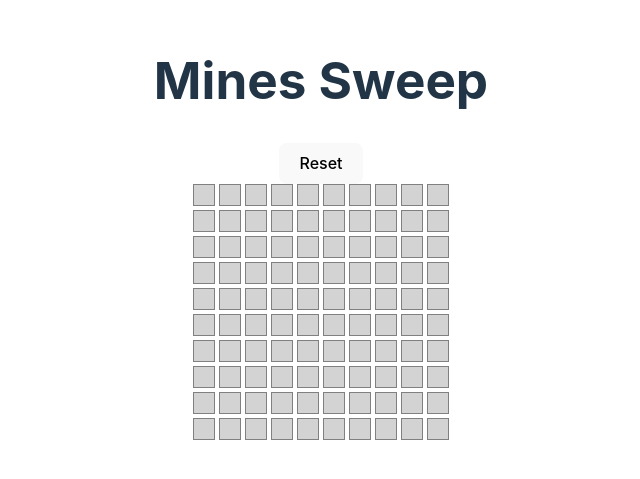
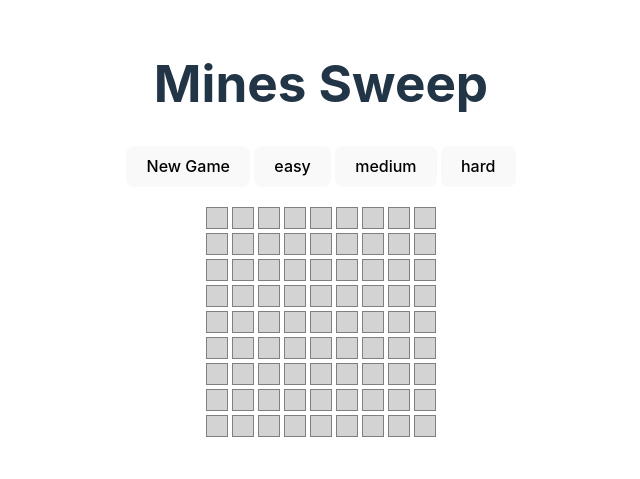
Before and after one commit to mingmoth/mines-sweep-test, a Vue app: page / in a window 1280 px wide. Shown: the part 171-650 px from the top of the page, without its empty margins (319-959 px from the left). Built offline with nearby package versions, Linux system fonts and the light colour scheme.

Commit message:
feat: add gameLevelSetting & game status ready

```diff
--- a/src/App.vue
+++ b/src/App.vue
@@ -1,29 +1,78 @@
 <script setup>
-import { nextTick, ref, watchEffect } from 'vue'
+import { nextTick, ref, watch, watchEffect } from 'vue'
 import Block from './components/Block.vue'
 import { checkLose, checkWin, generateBlocks, revealBlock } from './block'
 
 const statuses = {
+  ready: 'ready',
   playing: 'playing',
   won: 'won',
   lose: 'lose',
 }
 
-const gameStatus = ref(statuses.playing)
-const blocks = ref(generateBlocks(10, 10, 20))
+const gameLevels = {
+  easy: 'easy',
+  medium: 'medium',
+  hard: 'hard',
+}
+
+const gameLevelSettings = {
+  easy: {
+    width: 9,
+    height: 9,
+    mines: 10,
+  },
+  medium: {
+    width: 16,
+    height: 16,
+    mines: 40,
+  },
+  hard: {
+    width: 30,
+    height: 16,
+    mines: 99,
+  },
+}
+
+const gameStatus = ref(statuses.ready)
+const gameLevel = ref(gameLevels.easy)
+const blocks = ref(generateBlocks(gameLevelSettings[gameLevel.value].width, gameLevelSettings[gameLevel.value].height, gameLevelSettings[gameLevel.value].mines))
+
+function startGame() {
+  if(gameStatus.value === statuses.ready) {
+    gameStatus.value = statuses.playing
+  }
+}
 
 function flagBlock(x, y) {
   blocks.value[x][y].flagged = !blocks.value[x][y].flagged
 }
 
+function resetGame() {
+  gameStatus.value = statuses.ready
+  blocks.value = generateBlocks(gameLevelSettings[gameLevel.value].width, gameLevelSettings[gameLevel.value].height, gameLevelSettings[gameLevel.value].mines)
+}
+
+watch(() => gameLevel.value, () => {
+  blocks.value = generateBlocks(gameLevelSettings[gameLevel.value].width, gameLevelSettings[gameLevel.value].height, gameLevelSettings[gameLevel.value].mines)
+})
+
 watchEffect(() => {
+  console.log('watchEffect')
+  const status = gameStatus.value
   gameStatus.value = checkLose(blocks.value)
-    ? statuses.lose : checkWin(blocks.value)
-    ? statuses.won : statuses.playing
+    ? statuses.lose
+      : checkWin(blocks.value)
+      ? statuses.won
+        : status
   nextTick(() => {
     if(gameStatus.value === statuses.lose) {
       setTimeout(() => {
         alert('You lose!')
+      }, 200)
+    } else if(gameStatus.value === statuses.won) {
+      setTimeout(() => {
+        alert('You win!')
       }, 200)
     }
   })
@@ -33,8 +82,9 @@ watchEffect(() => {
 
 <template>
   <h1>Mines Sweep</h1>
-  <div>
-    <button @click="blocks = generateBlocks(10, 10, 10)">Reset</button>
+  <div class="controls">
+    <button @click="resetGame">New Game</button>
+    <button v-for="level in Object.keys(gameLevels)" :key="level" @click="gameLevel = gameLevels[level]"> {{ level }}</button>
   </div>
   <div class="blocks">
     <div
@@ -46,8 +96,8 @@ watchEffect(() => {
         v-for="block in blockRow"
         :key="`${block.x}-${block.y}`"
         :block="block"
-        :disabled="gameStatus === statuses.lose"
-        @reveal="revealBlock(blocks, block.x, block.y)"
+        :disabled="gameStatus === statuses.lose || gameStatus === statuses.won"
+        @reveal="startGame(); revealBlock(blocks, block.x, block.y)"
         @flag="flagBlock(block.x, block.y)"
       />
     </div>
@@ -55,6 +105,15 @@ watchEffect(() => {
 </template>
 
 <style scoped>
+.controls {
+  display: flex;
+  flex-direction: row;
+  align-items: center;
+  justify-content: space-between;
+  gap: 4px;
+  margin-bottom: 20px;
+}
+
 .blocks {
   display: flex;
   flex-direction: column;
```
